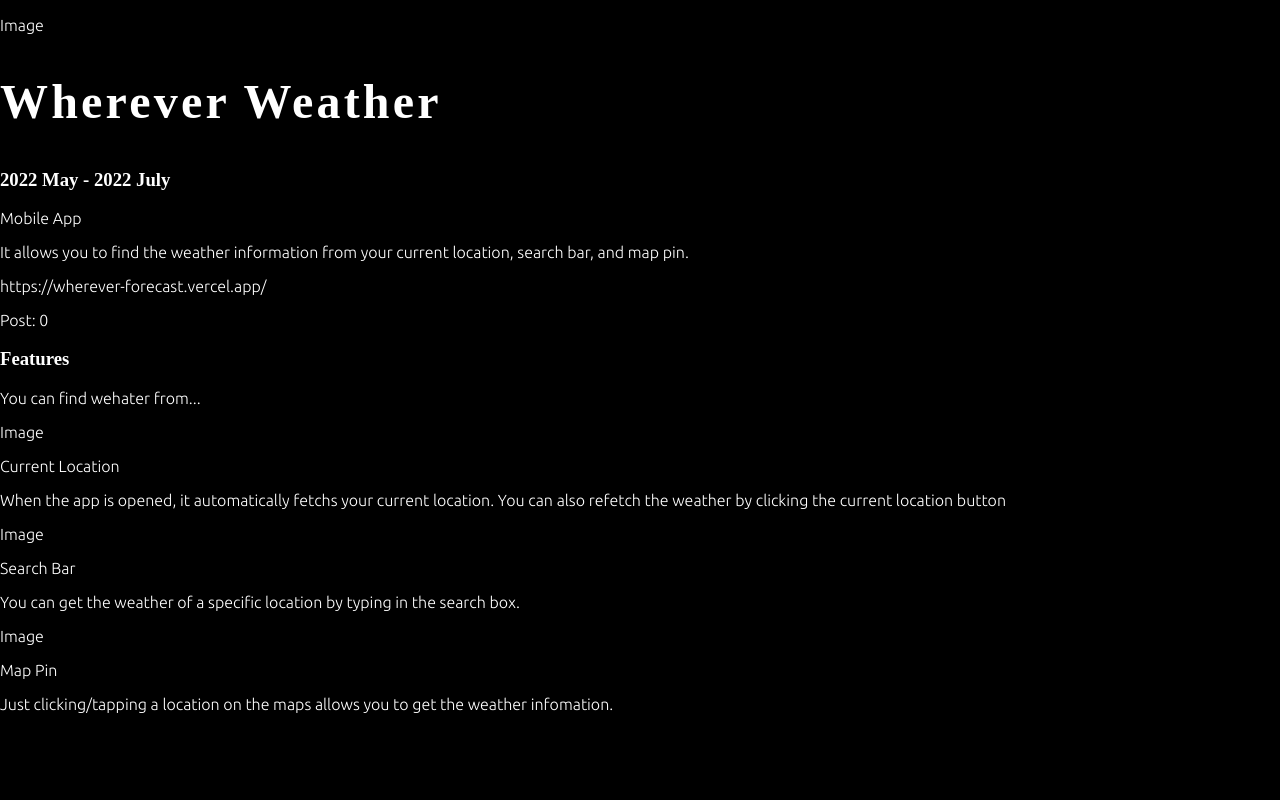
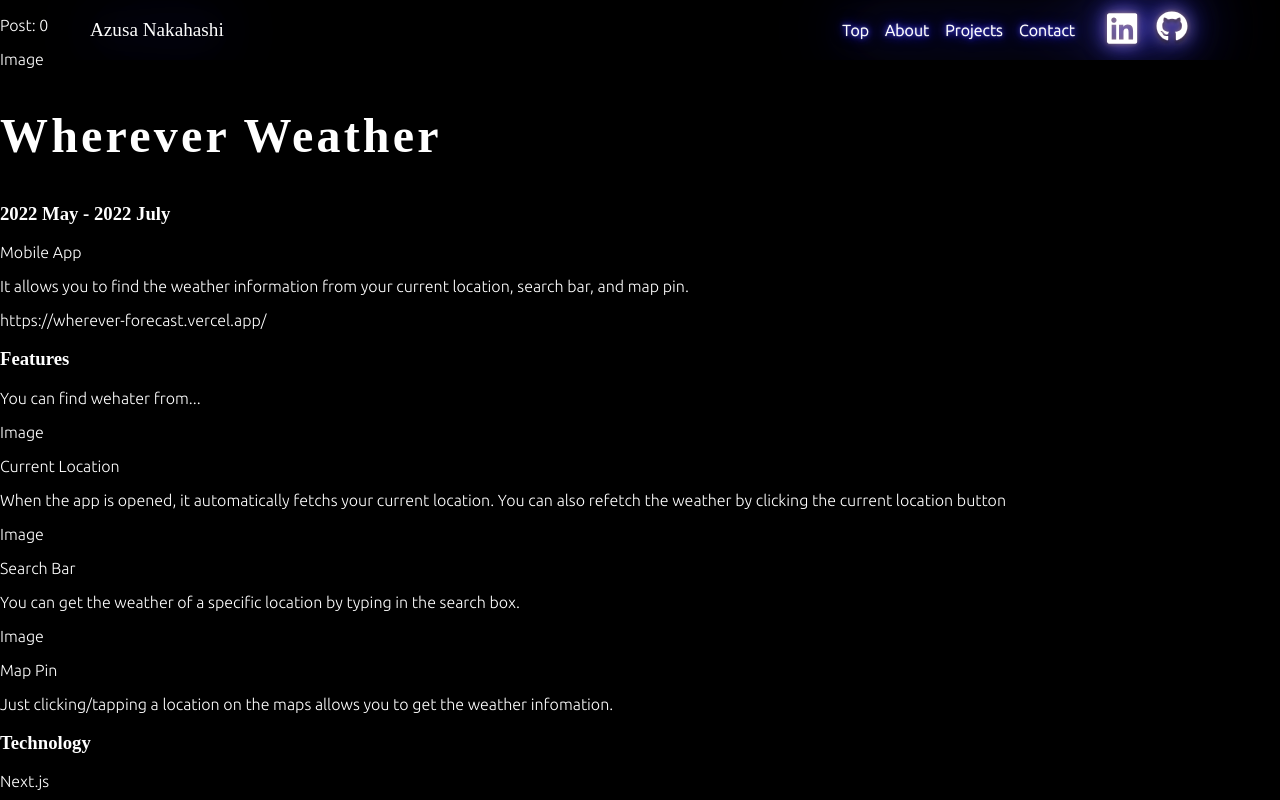
Before and after one commit to AzusaNakahashi/portfolio-2022, a Next.js app in the folder client/: page /projects/0 in a window 1280 px wide. Shown: the top 800 px of the page. Built offline with nearby package versions, Linux system fonts and the light colour scheme; a web font is replaced by a local one; what next-redux-wrapper would draw is missing.

Commit message:
connect among project page, index page, header,

```diff
--- a/client/components/Header.tsx
+++ b/client/components/Header.tsx
@@ -1,10 +1,13 @@
+import React, { useEffect, useState } from "react";
+import Link from "next/link";
+import styles from "../styles/header.module.scss";
 import { useAppSelector, useAppDispatch } from "../pages/app/hooks";
+import { useRouter } from "next/router";
 import { navToggle } from "../features/buttons";
-import Link from "next/link";
-import React, { useEffect, useState } from "react";
-import styles from "../styles/header.module.scss";
 
 const Header = () => {
+  const router = useRouter();
+  const pathName = router.pathname;
   const navIsOpen = useAppSelector((state) => state.buttons.navIsOpen);
   const dispatch = useAppDispatch();
   const [navBGC, setNavBGC] = useState("");
@@ -38,6 +41,7 @@ const Header = () => {
   };
 
   useEffect(() => {
+    if (pathName === "/") {
       if (window.innerWidth > 900) {
         window.addEventListener("scroll", changePcNavBgc);
         return () => {
@@ -49,7 +53,8 @@ const Header = () => {
           window.removeEventListener("scroll", changeMobileNavBgc);
         };
       }
-  }, []);
+    }
+  }, [pathName]);
   return (
     <>
       <header className={`${styles["menu-wrapper"]} ${styles[navBGC]}`}>
@@ -72,22 +77,34 @@ const Header = () => {
             <div className={styles["menu-list"]}>
               <ul className={styles["page-section-list"]}>
                 <li>
-                  <a href="#topPage" onClick={() => dispatch(navToggle())}>
+                  <a
+                    href={pathName === "/" ? "#topPage" : "/#topPage"}
+                    onClick={() => dispatch(navToggle())}
+                  >
                     Top
                   </a>
                 </li>
                 <li>
-                  <a href="#about" onClick={() => dispatch(navToggle())}>
+                  <a
+                    href={pathName === "/" ? "#topPage" : "/#about"}
+                    onClick={() => dispatch(navToggle())}
+                  >
                     About
                   </a>
                 </li>
                 <li>
-                  <a href="#projects" onClick={() => dispatch(navToggle())}>
+                  <a
+                    href={pathName === "/" ? "#topPage" : "/#projects"}
+                    onClick={() => dispatch(navToggle())}
+                  >
                     Projects
                   </a>
                 </li>
                 <li>
-                  <a href="#contact" onClick={() => dispatch(navToggle())}>
+                  <a
+                    href={pathName === "/" ? "#topPage" : "/#contact"}
+                    onClick={() => dispatch(navToggle())}
+                  >
                     Contact
                   </a>
                 </li>
--- a/client/pages/projects/[index].tsx
+++ b/client/pages/projects/[index].tsx
@@ -1,34 +1,36 @@
 import { useRouter } from "next/router";
-import projects from "../../public/data/projects";
+import { useEffect, useState } from "react";
+import Header from "../../components/Header";
+import { projectsData } from "../../public/data/projects";
 
 const Project = () => {
   const router = useRouter();
   const index = Number(router.query.index);
-  const project = projects[index];
-  console.log("project", project);
-  console.log("index", index);
+  const project = projectsData[index];
+  useEffect(() => {});
   return (
     <>
+      <Header />
+      <p>Post: {index}</p>
       <main>
         <section>
           <div>
             <p>Image</p>
           </div>
           <div>
-            <h2>{project.basicInfo.name}</h2>
-            <h3>{project.basicInfo.duration}</h3>
-            <p>{project.basicInfo.type}</p>
-            <p>{project.basicInfo.explanation}</p>
-            <p>{project.basicInfo?.liveURL}</p>
-            <p>{project.basicInfo?.github}</p>
+            <h2>{project?.basicInfo.name}</h2>
+            <h3>{project?.basicInfo.duration}</h3>
+            <p>{project?.basicInfo.type}</p>
+            <p>{project?.basicInfo.explanation}</p>
+            <p>{project?.basicInfo?.liveURL}</p>
+            <p>{project?.basicInfo?.github}</p>
           </div>
-          <p>Post: {index}</p>
         </section>
         <section>
           <h3>Features</h3>
-          <p>{project.features?.explanation}</p>
+          <p>{project?.features?.explanation}</p>
           <div>
-            {project.features?.features.map((feature, key) => (
+            {project?.features?.features.map((feature, key) => (
               <div key={key}>
                 <div>
                   <p>Image</p>
@@ -39,7 +41,17 @@ const Project = () => {
             ))}
           </div>
         </section>
+        <section>
+          <h3>Technology</h3>
+          {project?.technology.techs.map((name, key) => (
+            <p key={key}>{name}</p>
+          ))}
+          <p>{project?.technology.explanation}</p>
+        </section>
       </main>
+      <footer>
+        <h3>©2022 Azusa Nakahashi</h3>
+      </footer>
     </>
   );
 };
--- a/client/public/data/projects.ts
+++ b/client/public/data/projects.ts
@@ -16,11 +16,11 @@ interface Project {
     explanation: String | null;
     features: Array<feature>;
   };
-  Technology: {
+  technology: {
     techs: String[];
     explanation: String;
   };
-  List: {
+  list: {
     motive: String[] | null;
     techGoal: String[] | null;
     projectManagement: String[] | null;
@@ -57,12 +57,12 @@ const whereverWeather: Project = {
       },
     ],
   },
-  Technology: {
+  technology: {
     techs: ["Next.js", "Redux", "SASS", "REST API", "Node.js", "Git"],
     explanation:
       "Next js is for the better loading performance. Redux keeps the map state and the weather state across the pages. Google Maps API shows the maps and gets the location data. Weather data is from AccuWeather API. Node.js is used to secure fetching the data from API.",
   },
-  List: {
+  list: {
     motive: [
       "This project was created as a personal project to deepen the programming knowledge",
     ],
@@ -82,6 +82,4 @@ const whereverWeather: Project = {
   },
 };
 
-const projectData: Project[] = [whereverWeather];
-
-export default projectData;
+export const projectsData: Project[] = [whereverWeather];
```
Also changed, not shown: client/components/Projects.tsx (+11 -8 lines). Lines whose indentation alone changed are shown as unchanged.
